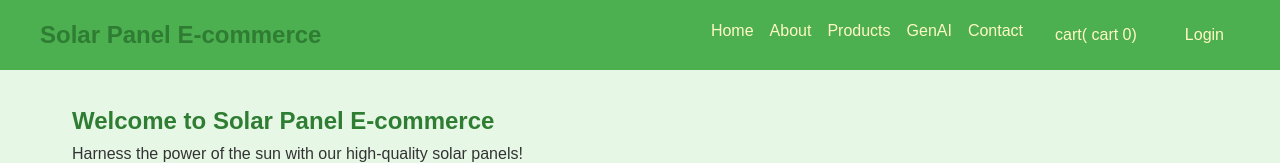
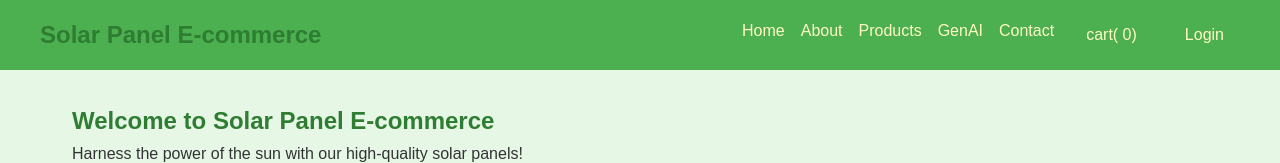
Before and after one commit to GowthamThirumoorthy/Solar-e-commerce, a plain HTML site: page index.html in a window 1280 px wide. Shown: the top 163 px of the page. Drawn offline with Linux system fonts and the light colour scheme; grey boxes are pictures that could not be loaded.

Commit message:
Update index.html

```diff
--- a/index.html
+++ b/index.html
@@ -16,7 +16,7 @@
                 <li><a href="#products">Products</a></li>
                 <li><a href="#ai-assistant">GenAI</a></li>
                 <li><a href="#contact">Contact</a></li>
-                <li><button id="cart-button">cart( <span id="cart-count">cart 0</span>)</button></li>
+                <li><button id="cart-button">cart( <span id="cart-count">0</span>)</button></li>
                 <li><button id="login-button">Login</button></li>
             </ul>
         </nav>
```
